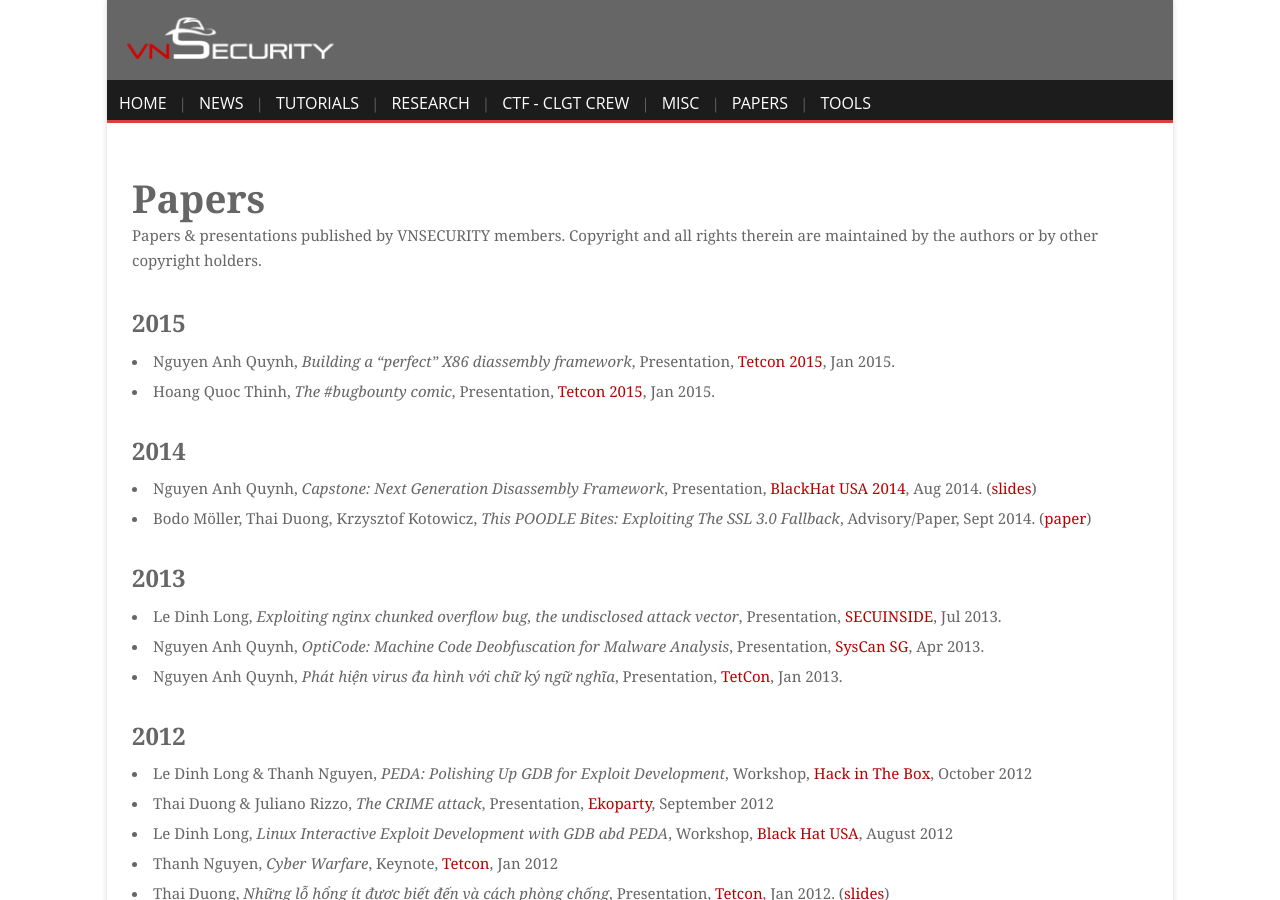
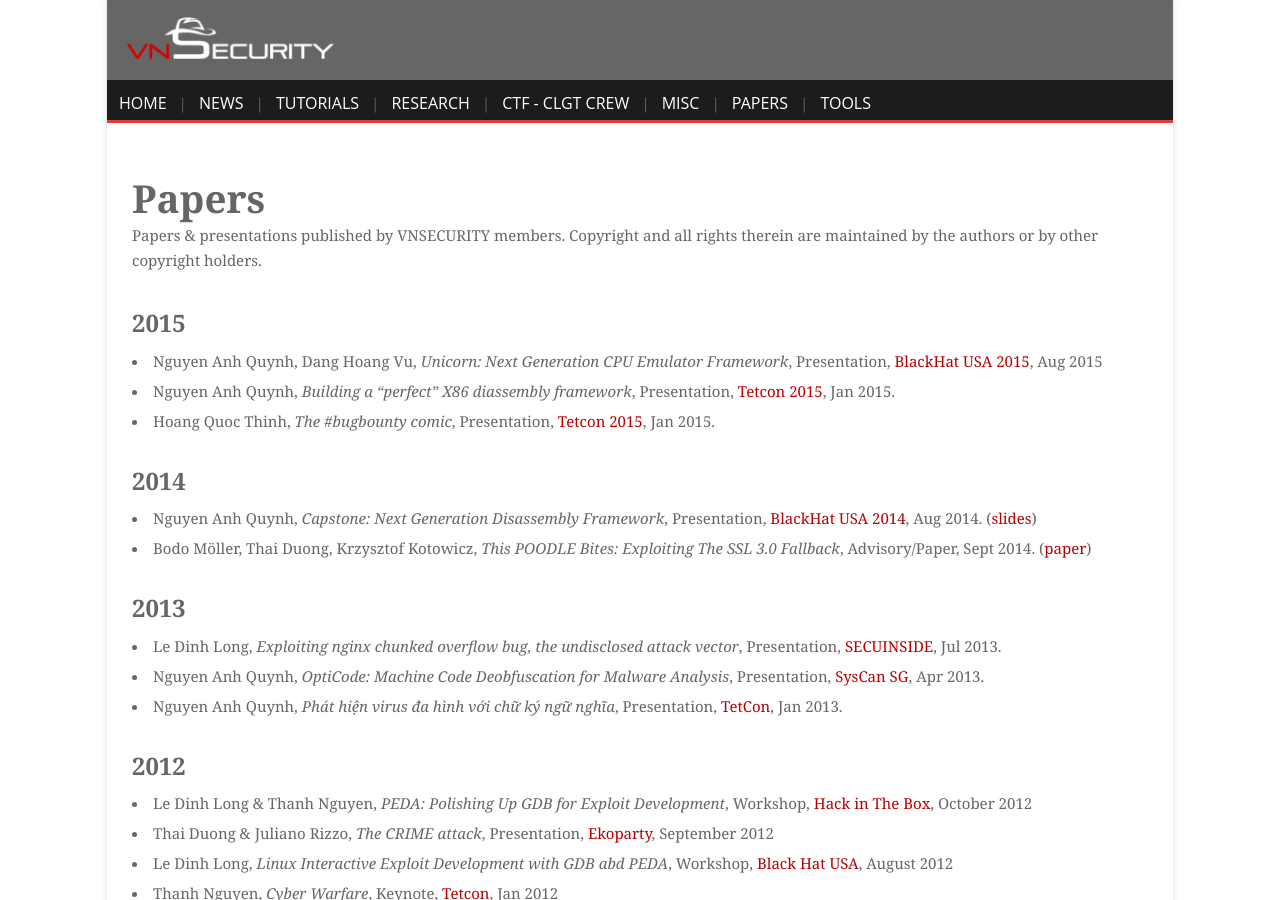
Before and after one commit to VNSECURITY/vnsecurity.github.io, a Jekyll site: the page built from papers.md, in a window 1280 px wide and 900 px high. Built offline with Jekyll 4.4.1, drawn with Linux system fonts in a browser that asks for light colours; comment, search, counter and statistics services are not loaded.

Commit message:
add AQuynh, Wood presentation at BH USA 2015

```diff
--- a/papers.md
+++ b/papers.md
@@ -15,6 +15,7 @@
 
 ### 2015
 
+* Nguyen Anh Quynh, Dang Hoang Vu, *Unicorn: Next Generation CPU Emulator Framework*, Presentation, <a href="https://www.blackhat.com/us-15/briefings.html#unicorn-next-generation-cpu-emulator-framework" target="_blank">BlackHat USA 2015</a>, Aug 2015
 * Nguyen Anh Quynh, *Building a “perfect” X86 diassembly framework*, Presentation, <a href="https://tetcon.org/saigon-2015/talks/building-a-perfect-x86-diassembly-framework.html" target="_blank">Tetcon 2015</a>, Jan 2015.
 * Hoang Quoc Thinh, *The #bugbounty comic*, Presentation, <a href="https://tetcon.org/saigon-2015/talks/the-bugbounty-comic.html" target="_blank">Tetcon 2015</a>, Jan 2015.
 
```
